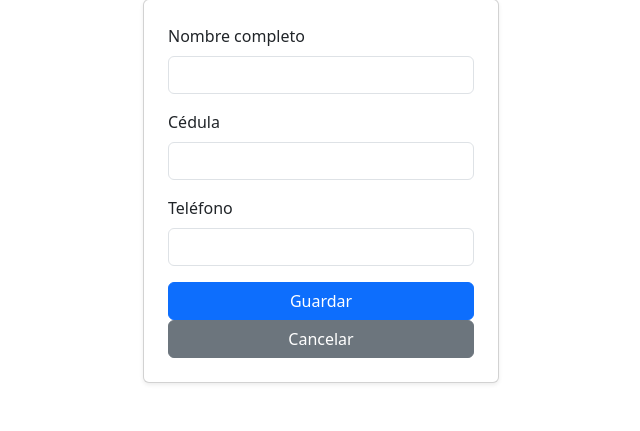
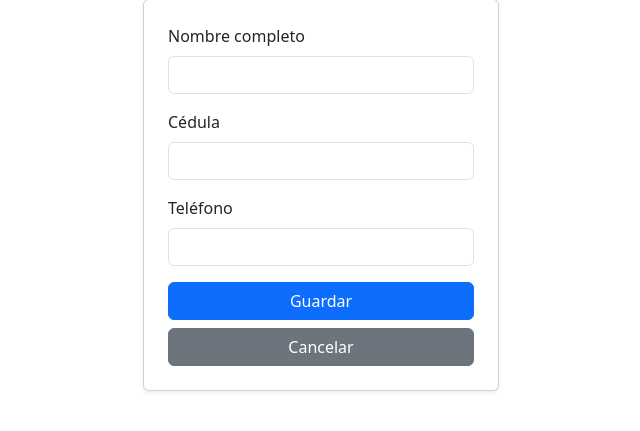
Before and after one commit to castillorojasdiego-create/CitaPlus, a Flask app: page /pacientes/registrar in a window 1280 px wide. Shown: the part 153-584 px from the top of the page, without its empty margins (319-959 px from the left). Run offline with Flask 3, Linux system fonts and the light colour scheme; a user stored in the database is signed in.

Commit message:
Update registrar_paciente.html

```diff
--- a/templates/registrar_paciente.html
+++ b/templates/registrar_paciente.html
@@ -41,8 +41,8 @@
             <input type="text" name="telefono" class="form-control" required>
         </div>
 
-        <button type="submit" class="btn btn-primary">Guardar</button>
-        <a href="/pacientes" class="btn btn-secondary">Cancelar</a>
+        <button type="submit" class="btn btn-primary w-100 mb-2">Guardar</button>
+        <a href="/pacientes" class="btn btn-secondary w-100">Cancelar</a>
     </form>
 </div>
 </div>
```
